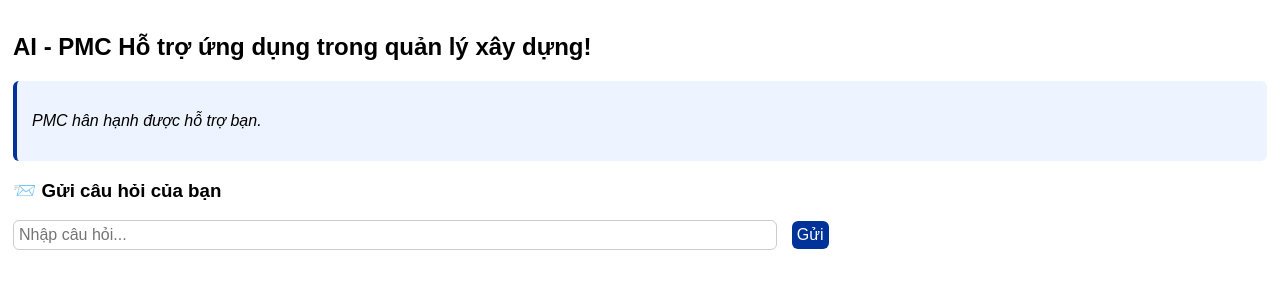
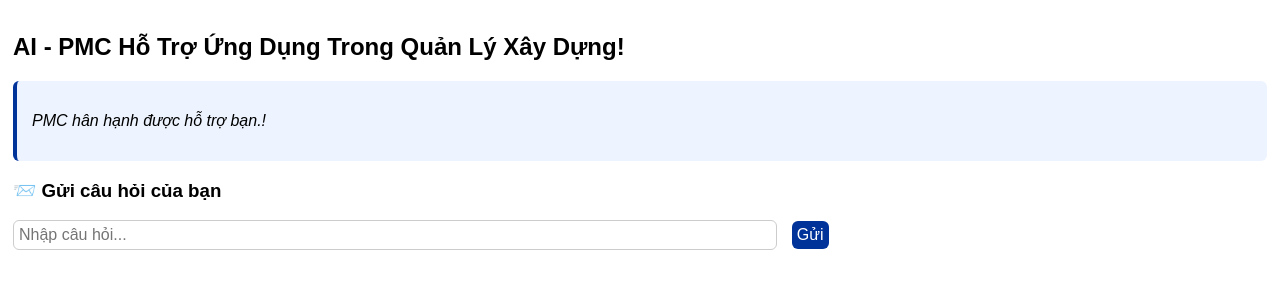
Before and after one commit to mtnlyoncafe/chatbot, a website: page index.html in a window 1280 px wide. Drawn offline with Linux system fonts and the light colour scheme.

Commit message:
Update index.html

```diff
--- a/index.html
+++ b/index.html
@@ -63,9 +63,9 @@
 </head>
 <body>
   <div class="info-box">
-     <h2>AI - PMC Hỗ trợ ứng dụng trong quản lý xây dựng!</h2>
+     <h2>AI - PMC Hỗ Trợ Ứng Dụng Trong Quản Lý Xây Dựng!</h2>
     <div id="response" class="chat-box">
-      <p><em>PMC hân hạnh được hỗ trợ bạn.</em></p>
+      <p><em>PMC hân hạnh được hỗ trợ bạn.!</em></p>
     </div>
 
     <form id="chat-form">
```
